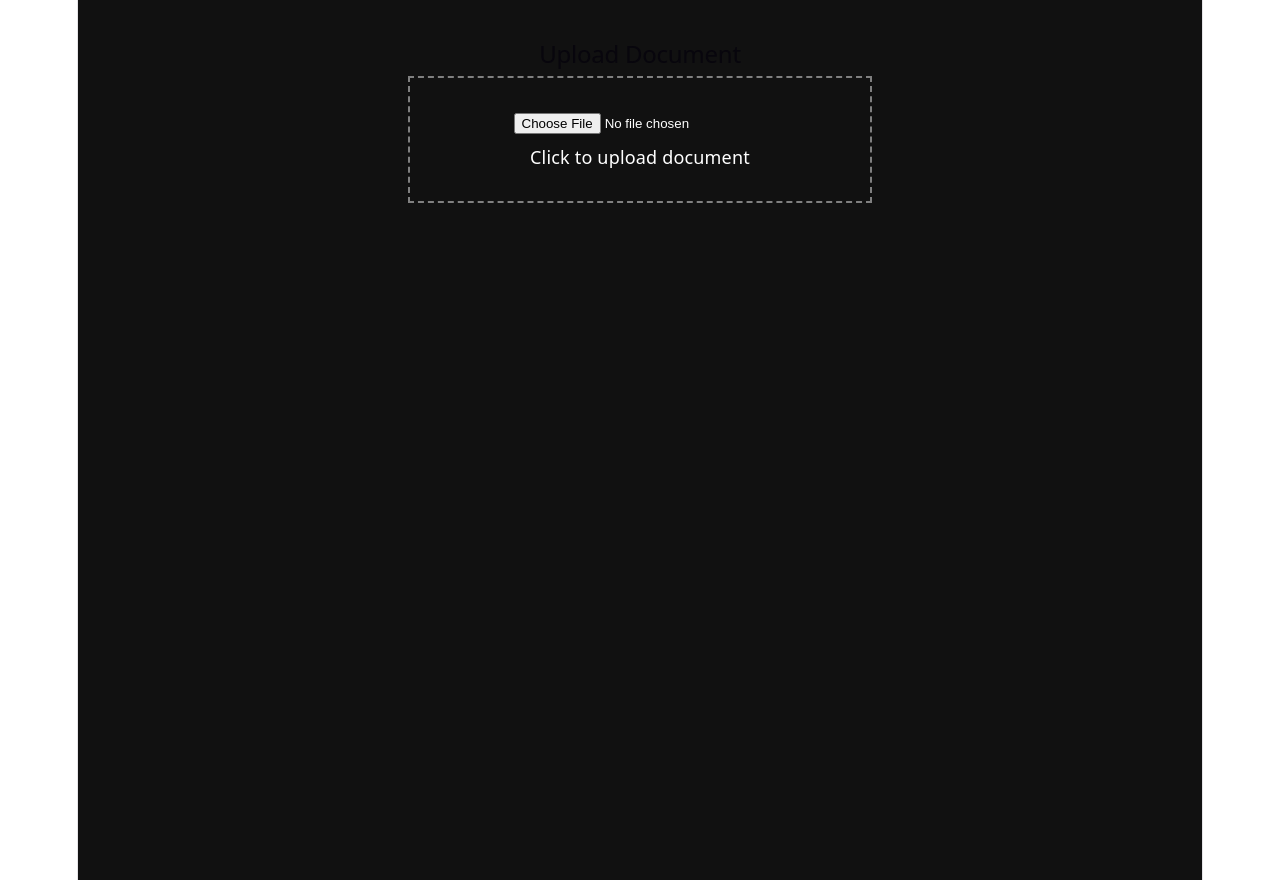
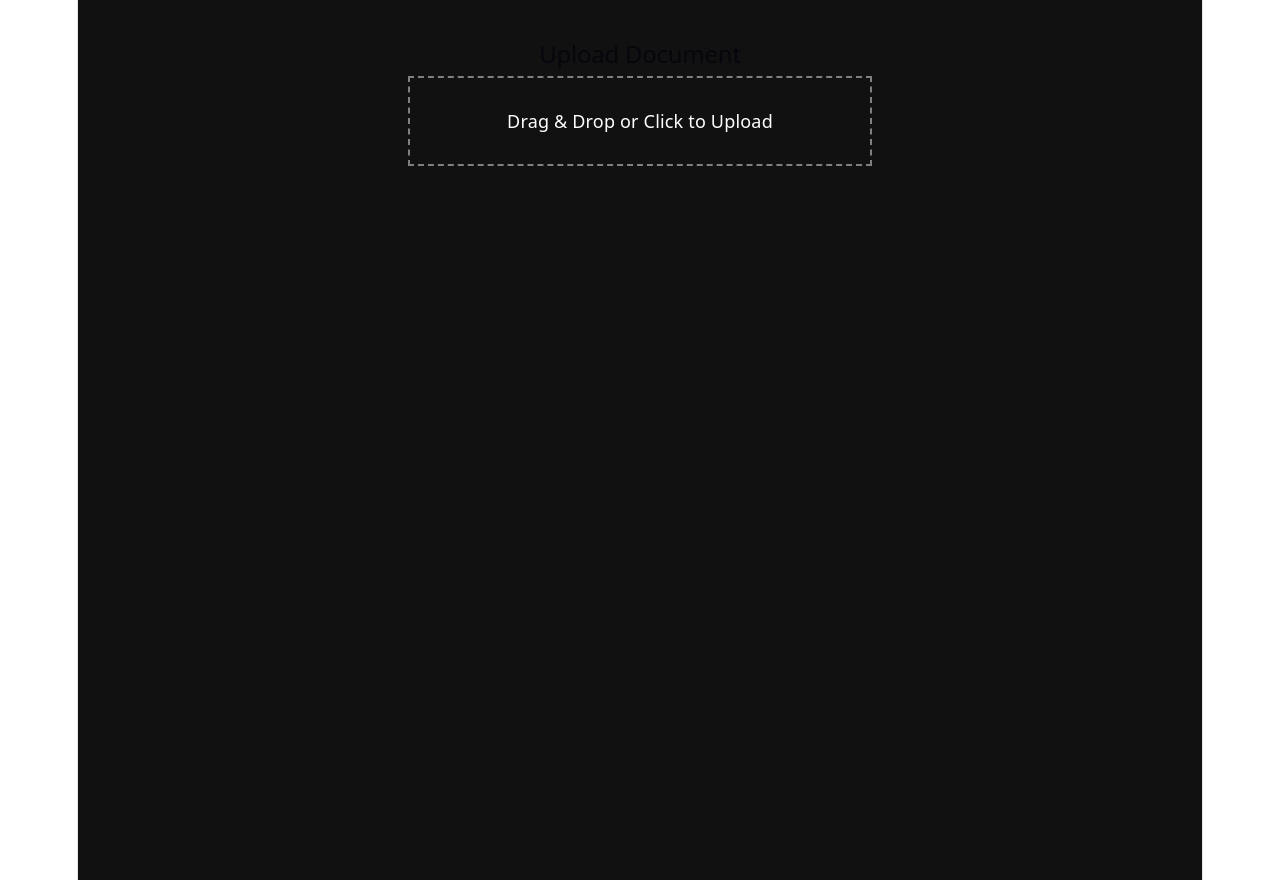
Before and after one commit to Aadhavan007/print-along, a React app in the folder Frontend/: page / in a window 1280 px wide. Built offline with nearby package versions, Linux system fonts and the light colour scheme; the HTML template or start-up script is replaced by a standard one.

Commit message:
Frontend v2.2

```diff
--- a/Frontend/src/App.jsx
+++ b/Frontend/src/App.jsx
@@ -94,17 +94,33 @@ function App() {
       <h2>Upload Document</h2>
 
       {/* Upload Box */}
-      <div style={{
+    <div
+      onDrop={(e) => {
+      e.preventDefault()
+      const droppedFile = e.dataTransfer.files[0]
+      if (droppedFile) {
+      handleFileUpload({ target: { files: [droppedFile] } })
+      }
+    }}
+    onDragOver={(e) => e.preventDefault()}
+    style={{
     border: "2px dashed gray",
     padding: "30px",
     width: "400px",
     textAlign: "center",
     marginBottom: "20px"
-      }}>
-        <input type="file" onChange={handleFileUpload} />
-        <p style={{ marginTop: "10px" }}>
-          Click to upload document
-        </p>
+    }}
+>
+    <input
+    type="file"
+    onChange={handleFileUpload}
+    style={{ display: "none" }}
+    id="fileInput"
+    />
+
+    <label htmlFor="fileInput" style={{ cursor: "pointer" }}>
+      Drag & Drop or Click to Upload
+    </label>
   </div>
 
       {/* File Info */}
```
Lines whose indentation alone changed are shown as unchanged.
